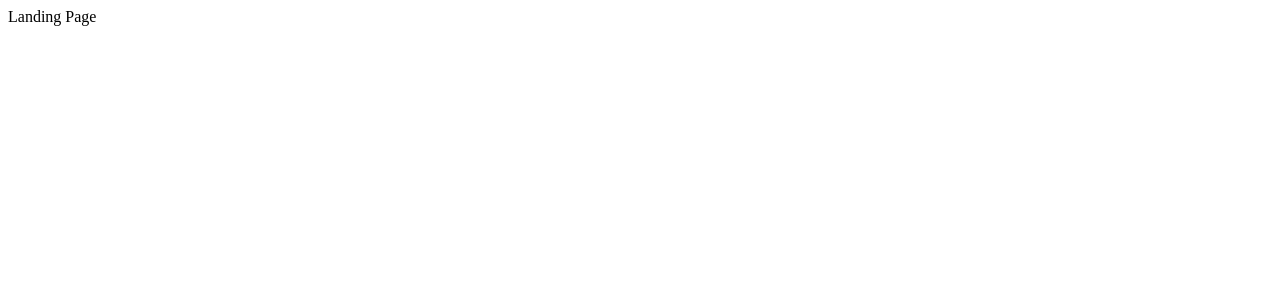
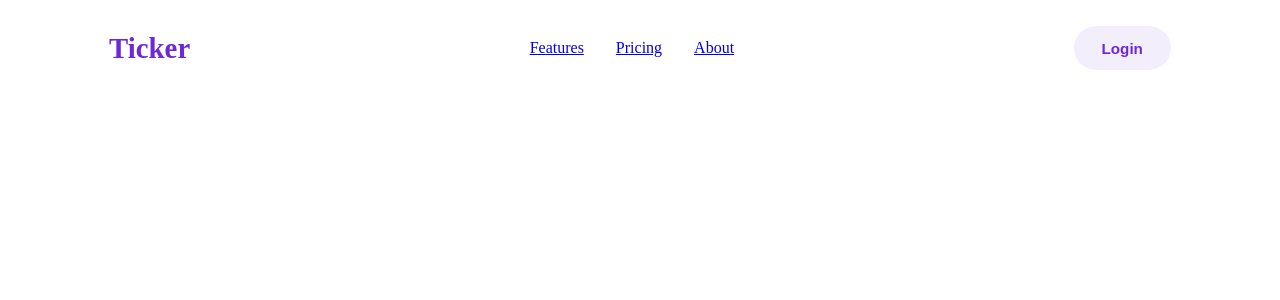
Before and after one commit to HemantSharma13/Ticker, a React (Vite) app in the folder client/: page / in a window 1280 px wide. Shown: the top 300 px of the page. Built offline with nearby package versions, Linux system fonts and the light colour scheme; a web font is replaced by a local one.

Commit message:
Navigation Menu Created - Landing Page

```diff
--- a/client/src/pages/LandingPage.jsx
+++ b/client/src/pages/LandingPage.jsx
@@ -1,5 +1,21 @@
+import styles from "./LandingPage.module.css";
+
 function LandingPage() {
-  return <div>Landing Page</div>;
+  return (
+    <main>
+      <header className={styles.navbar}>
+        <h2 className={styles.logo}>Ticker</h2>
+
+        <nav className={styles.navLinks}>
+          <a href="#features">Features</a>
+          <a href="#pricing">Pricing</a>
+          <a href="#about">About</a>
+        </nav>
+
+        <button className={styles.loginBtn}>Login</button>
+      </header>
+    </main>
+  );
 }
 
 export default LandingPage;
--- a/client/src/pages/LandingPage.module.css
+++ b/client/src/pages/LandingPage.module.css
@@ -0,0 +1,75 @@
+.navbar {
+  height: 80px;
+  padding: 0 8%;
+  display: flex;
+  justify-content: space-between;
+  align-items: center;
+}
+
+.navbar nav {
+  display: flex;
+  gap: 2rem;
+}
+
+.loginBtn {
+  position: relative;
+  padding: 0.85rem 1.75rem;
+  border: none;
+  border-radius: 999px;
+
+  background: rgba(109, 40, 217, 0.08);
+  backdrop-filter: blur(12px);
+
+  color: #6d28d9;
+  font-weight: 600;
+  font-size: 0.95rem;
+
+  cursor: pointer;
+  overflow: hidden;
+
+  transition:
+    transform 0.25s ease,
+    box-shadow 0.25s ease,
+    background 0.25s ease;
+}
+
+.loginBtn::before {
+  content: "";
+
+  position: absolute;
+  top: 0;
+  left: -120%;
+
+  width: 100%;
+  height: 100%;
+
+  background: linear-gradient(
+    120deg,
+    transparent,
+    rgba(255, 255, 255, 0.6),
+    transparent
+  );
+
+  transition: left 0.6s ease;
+}
+
+.loginBtn:hover {
+  transform: translateY(-2px);
+
+  background: #6d28d9;
+  color: white;
+
+  box-shadow:
+    0 10px 25px rgba(109, 40, 217, 0.25),
+    0 0 30px rgba(109, 40, 217, 0.15);
+}
+
+.loginBtn:active {
+  transform: translateY(0);
+}
+
+.logo {
+  font-size: 1.8rem;
+  font-weight: 700;
+  color: #6d28d9;
+}
```
Also changed, not shown: client/src/main.jsx (+0 -17 lines).
